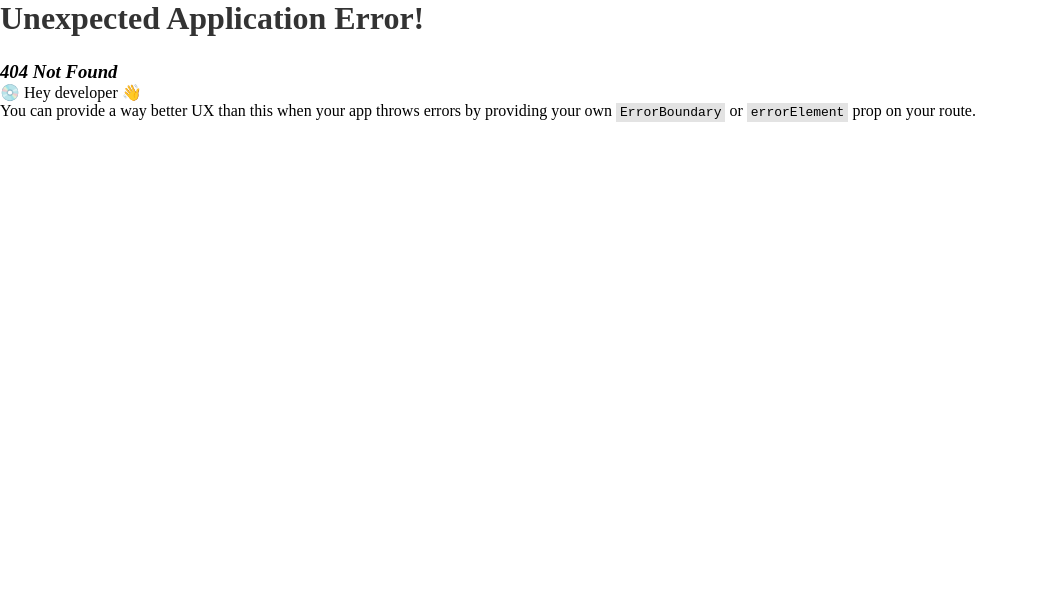
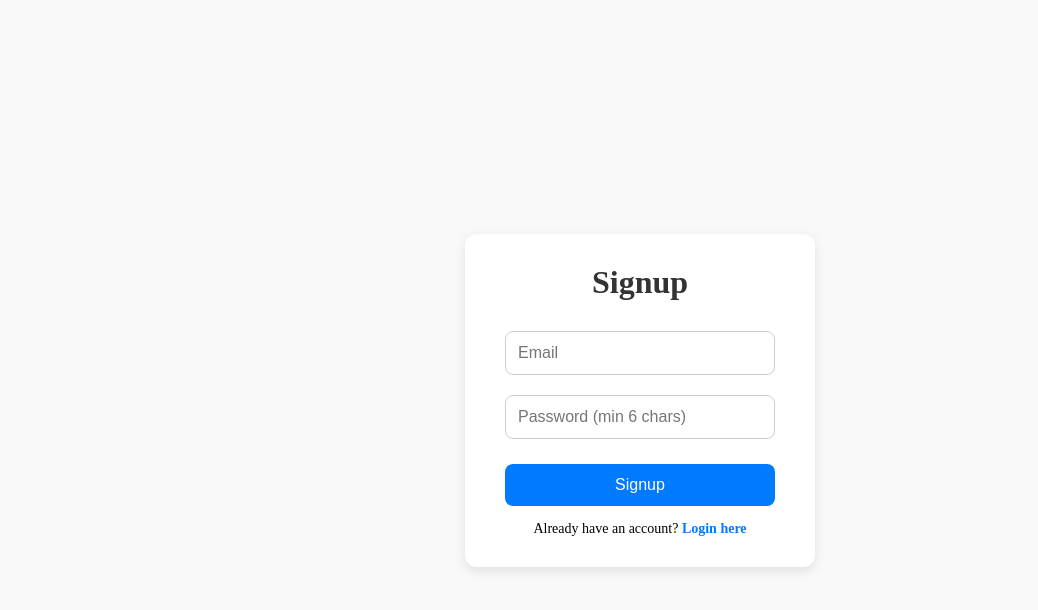
Before and after one commit to Deepak6205/sharpener-eCommerce-app, a React (Vite) app: page /signup in a window 1280 px wide. Before the commit this address had no page. Shown: the top 610 px of the page, without its empty margins (0-1038 px from the left). Built offline with nearby package versions, Linux system fonts and the light colour scheme; no server answers.

Commit message:
implemented authentication

```diff
--- a/package.json
+++ b/package.json
@@ -10,6 +10,7 @@
     "preview": "vite preview"
   },
   "dependencies": {
+    "firebase": "^12.1.0",
     "react": "^19.1.1",
     "react-dom": "^19.1.1",
     "react-router-dom": "^7.8.1"
--- a/src/App.jsx
+++ b/src/App.jsx
@@ -1,5 +1,5 @@
-import React, { useState } from "react";
-import { createBrowserRouter, RouterProvider } from "react-router-dom";
+import React, { useState, useEffect } from "react";
+import { createBrowserRouter, RouterProvider, Navigate } from "react-router-dom";
 import Home from "./components/Home";
 import Navbar from "./components/Navbar";
 import About from "./components/About";
@@ -9,65 +9,112 @@ import { ProductProvider } from "./components/context/Context";
 import FetchMovie from "./components/movie/Movie";
 import Contact from "./components/Contact";
 import ProductDetails from "./components/ProductDetails";
+import Login from "./components/authentication/Login";
+import Signup from "./components/authentication/Signup"; // ✅ added
+import { auth } from "./components/authentication/firebase";
+import { onAuthStateChanged } from "firebase/auth";
+
 const App = () => {
   const [isCartOpen, setIsCartOpen] = useState(false);
+  const [user, setUser] = useState(null);
+
+  useEffect(() => {
+    const unsubscribe = onAuthStateChanged(auth, (currentUser) => {
+      setUser(currentUser);
+    });
+    return () => unsubscribe();
+  }, []);
+
+  const PrivateRoute = ({ element }) => {
+    return user ? element : <Navigate to="/login" />;
+  };
 
   const router = createBrowserRouter([
     {
       path: "/",
-      element: (
+      element: user ? (
         <div>
           <Navbar onCartClick={() => setIsCartOpen(true)} />
           <Home />
         </div>
+      ) : (
+        <Navigate to="/login" />
       ),
     },
     {
       path: "about",
       element: (
+        <PrivateRoute
+          element={
             <div>
               <Navbar onCartClick={() => setIsCartOpen(true)} />
               <About />
             </div>
+          }
+        />
       ),
     },
     {
       path: "contact",
       element: (
+        <PrivateRoute
+          element={
             <div>
               <Navbar onCartClick={() => setIsCartOpen(true)} />
               <Contact />
             </div>
+          }
+        />
       ),
     },
     {
       path: "store",
       element: (
+        <PrivateRoute
+          element={
             <div>
               <Navbar onCartClick={() => setIsCartOpen(true)} />
               <Store />
               {isCartOpen && <Cart onClose={() => setIsCartOpen(false)} />}
             </div>
+          }
+        />
       ),
     },
     {
       path: "store/:id",
       element: (
+        <PrivateRoute
+          element={
             <div>
               <Navbar onCartClick={() => setIsCartOpen(true)} />
               <ProductDetails onCartClick={() => setIsCartOpen(true)} />
               {isCartOpen && <Cart onClose={() => setIsCartOpen(false)} />}
             </div>
+          }
+        />
       ),
     },
     {
       path: "movie",
       element: (
+        <PrivateRoute
+          element={
             <div>
               <Navbar onCartClick={() => setIsCartOpen(true)} />
               <FetchMovie />
             </div>
+          }
+        />
       ),
+    },
+    {
+      path: "login",
+      element: <Login />, // ✅ public
+    },
+    {
+      path: "signup",
+      element: <Signup />, // ✅ public
     },
   ]);
 
--- a/src/components/Navbar.jsx
+++ b/src/components/Navbar.jsx
@@ -1,11 +1,26 @@
 import React from "react";
-import { NavLink, useLocation } from "react-router-dom";
+import { NavLink, useLocation, useNavigate } from "react-router-dom";
 import "../styles/Navbar.css";
+import { auth } from "./authentication/firebase";
+import { signOut } from "firebase/auth";
 import { useProduct } from "./context/Context";
+
+
 
 const Navbar = ({ onCartClick }) => {
   const location = useLocation();
+  const navigate = useNavigate();
   const { cartElm } = useProduct();
+
+  const handleLogout = async () => {
+    try {
+      await signOut(auth);
+      navigate("/login"); // redirect after logout
+    } catch (error) {
+      console.error("Logout failed:", error.message);
+    }
+  };
+
   return (
     <div className="nav-container">
       <ul className="nav-list">
@@ -37,6 +52,8 @@ const Navbar = ({ onCartClick }) => {
             </NavLink>
           </li>
         </div>
+
+        {/* Right side */}
         <div className="nav-right">
           {(location.pathname.startsWith("/store") ||
             location.pathname.startsWith("/product")) && (
@@ -46,6 +63,13 @@ const Navbar = ({ onCartClick }) => {
               </button>
             </li>
           )}
+
+          {/* Logout button */}
+          <li className="nav-item">
+            <button className="nav-link logout-btn" onClick={handleLogout}>
+              Logout
+            </button>
+          </li>
         </div>
       </ul>
     </div>
--- /dev/null
+++ b/src/components/authentication/Login.jsx
@@ -0,0 +1,55 @@
+import React, { useState } from "react";
+import { useNavigate } from "react-router-dom";
+import { auth } from "./firebase";
+import { signInWithEmailAndPassword } from "firebase/auth";
+import "../../styles/Login.css"
+
+const Login = () => {
+  const [email, setEmail] = useState("");
+  const [password, setPassword] = useState("");
+  const [error, setError] = useState("");
+  const navigate = useNavigate();
+
+  const handleLogin = async (e) => {
+    e.preventDefault();
+    try {
+      await signInWithEmailAndPassword(auth, email, password);
+      navigate("/");
+    } catch (err) {
+      setError(err.message);
+    }
+  };
+
+  return (
+    <div className="login-container">
+      <div className="login-box">
+        <h2>Login</h2>
+        <form onSubmit={handleLogin}>
+          <input
+            type="email"
+            placeholder="Email"
+            value={email}
+            onChange={(e) => setEmail(e.target.value)}
+            required
+          />
+          <input
+            type="password"
+            placeholder="Password"
+            value={password}
+            onChange={(e) => setPassword(e.target.value)}
+            required
+          />
+          <button type="submit">Login</button>
+        </form>
+        {error && <p className="error-message">{error}</p>}
+
+        <p className="signup-link">
+          Don’t have an account?{" "}
+          <span onClick={() => navigate("/signup")}>Signup here</span>
+        </p>
+      </div>
+    </div>
+  );
+};
+
+export default Login;
--- /dev/null
+++ b/src/components/authentication/Signup.jsx
@@ -0,0 +1,55 @@
+import React, { useState } from "react";
+import { useNavigate } from "react-router-dom";
+import { auth } from "./firebase";
+import { createUserWithEmailAndPassword } from "firebase/auth";
+import "../../styles/Signup.css";
+
+const Signup = () => {
+  const [email, setEmail] = useState("");
+  const [password, setPassword] = useState("");
+  const [error, setError] = useState("");
+  const navigate = useNavigate();
+
+  const handleSignup = async (e) => {
+    e.preventDefault();
+    try {
+      await createUserWithEmailAndPassword(auth, email, password);
+      navigate("/"); // redirect to home after signup
+    } catch (err) {
+      setError(err.message);
+    }
+  };
+
+  return (
+    <div className="signup-container">
+      <div className="signup-box">
+        <h2>Signup</h2>
+        <form onSubmit={handleSignup}>
+          <input
+            type="email"
+            placeholder="Email"
+            value={email}
+            onChange={(e) => setEmail(e.target.value)}
+            required
+          />
+          <input
+            type="password"
+            placeholder="Password (min 6 chars)"
+            value={password}
+            onChange={(e) => setPassword(e.target.value)}
+            required
+          />
+          <button type="submit">Signup</button>
+        </form>
+        {error && <p className="error-message">{error}</p>}
+
+        <p className="login-link">
+          Already have an account?{" "}
+          <span onClick={() => navigate("/login")}>Login here</span>
+        </p>
+      </div>
+    </div>
+  );
+};
+
+export default Signup;
--- /dev/null
+++ b/src/components/authentication/firebase.jsx
@@ -0,0 +1,21 @@
+import { initializeApp } from "firebase/app";
+import { getAuth } from "firebase/auth";
+
+const firebaseConfig = {
+  apiKey: "AIzaSyBtger6DxiV71tddLtSXYEANaSteTRfXaE",
+
+  authDomain: "http-request-movie.firebaseapp.com",
+
+  databaseURL: "https://http-request-movie-default-rtdb.firebaseio.com",
+
+  projectId: "http-request-movie",
+
+  storageBucket: "http-request-movie.firebasestorage.app",
+
+  messagingSenderId: "312595200770",
+
+  appId: "1:312595200770:web:4beb49c7ead1753d3fe01b",
+};
+
+const app = initializeApp(firebaseConfig);
+export const auth = getAuth(app);
--- /dev/null
+++ b/src/styles/Login.css
@@ -0,0 +1,73 @@
+.login-container {
+  display: flex;
+  justify-content: center;
+  align-items: center;
+  height: 100vh;
+  background: #f9f9f9;
+}
+
+.login-box {
+  background: #ffffff;
+  padding: 30px 40px;
+  border-radius: 12px;
+  box-shadow: 0px 4px 12px rgba(0, 0, 0, 0.1);
+  text-align: center;
+  width: 350px;
+}
+
+.login-box h2 {
+  margin-bottom: 20px;
+  color: #333;
+}
+
+.login-box input {
+  width: 100%;
+  padding: 12px;
+  margin: 10px 0;
+  border: 1px solid #ccc;
+  border-radius: 8px;
+  font-size: 16px;
+  transition: border 0.3s;
+}
+
+.login-box input:focus {
+  outline: none;
+  border: 1px solid #007bff;
+}
+
+.login-box button {
+  width: 100%;
+  padding: 12px;
+  margin-top: 15px;
+  background-color: #007bff;
+  border: none;
+  color: white;
+  font-size: 16px;
+  border-radius: 8px;
+  cursor: pointer;
+  transition: background 0.3s;
+}
+
+.login-box button:hover {
+  background-color: #0056b3;
+}
+
+.error-message {
+  color: red;
+  margin-top: 10px;
+}
+
+.signup-link {
+  margin-top: 15px;
+  font-size: 14px;
+}
+
+.signup-link span {
+  color: #007bff;
+  cursor: pointer;
+  font-weight: bold;
+}
+
+.signup-link span:hover {
+  text-decoration: underline;
+}
--- a/src/styles/Navbar.css
+++ b/src/styles/Navbar.css
@@ -62,3 +62,16 @@
 .cart-btn:hover {
   color: #ff9800;
 }
+.logout-btn {
+  background: red;
+  color: white;
+  border: none;
+  padding: 6px 12px;
+  border-radius: 4px;
+  cursor: pointer;
+  font-weight: bold;
+}
+
+.logout-btn:hover {
+  background: darkred;
+}
--- /dev/null
+++ b/src/styles/Signup.css
@@ -0,0 +1,73 @@
+.signup-container {
+  display: flex;
+  justify-content: center;
+  align-items: center;
+  height: 100vh;
+  background: #f9f9f9;
+}
+
+.signup-box {
+  background: #ffffff;
+  padding: 30px 40px;
+  border-radius: 12px;
+  box-shadow: 0px 4px 12px rgba(0, 0, 0, 0.1);
+  text-align: center;
+  width: 350px;
+}
+
+.signup-box h2 {
+  margin-bottom: 20px;
+  color: #333;
+}
+
+.signup-box input {
+  width: 100%;
+  padding: 12px;
+  margin: 10px 0;
+  border: 1px solid #ccc;
+  border-radius: 8px;
+  font-size: 16px;
+  transition: border 0.3s;
+}
+
+.signup-box input:focus {
+  outline: none;
+  border: 1px solid #007bff;
+}
+
+.signup-box button {
+  width: 100%;
+  padding: 12px;
+  margin-top: 15px;
+  background-color: #007bff;
+  border: none;
+  color: white;
+  font-size: 16px;
+  border-radius: 8px;
+  cursor: pointer;
+  transition: background 0.3s;
+}
+
+.signup-box button:hover {
+  background-color: #0056b3;
+}
+
+.error-message {
+  color: red;
+  margin-top: 10px;
+}
+
+.login-link {
+  margin-top: 15px;
+  font-size: 14px;
+}
+
+.login-link span {
+  color: #007bff;
+  cursor: pointer;
+  font-weight: bold;
+}
+
+.login-link span:hover {
+  text-decoration: underline;
+}
```
Also changed, not shown: src/components/authentication/PrivateRoute.jsx (added, +13 -0 lines), 1 other file (tests, documents, lock files or other folders). Lines whose indentation alone changed are shown as unchanged.
